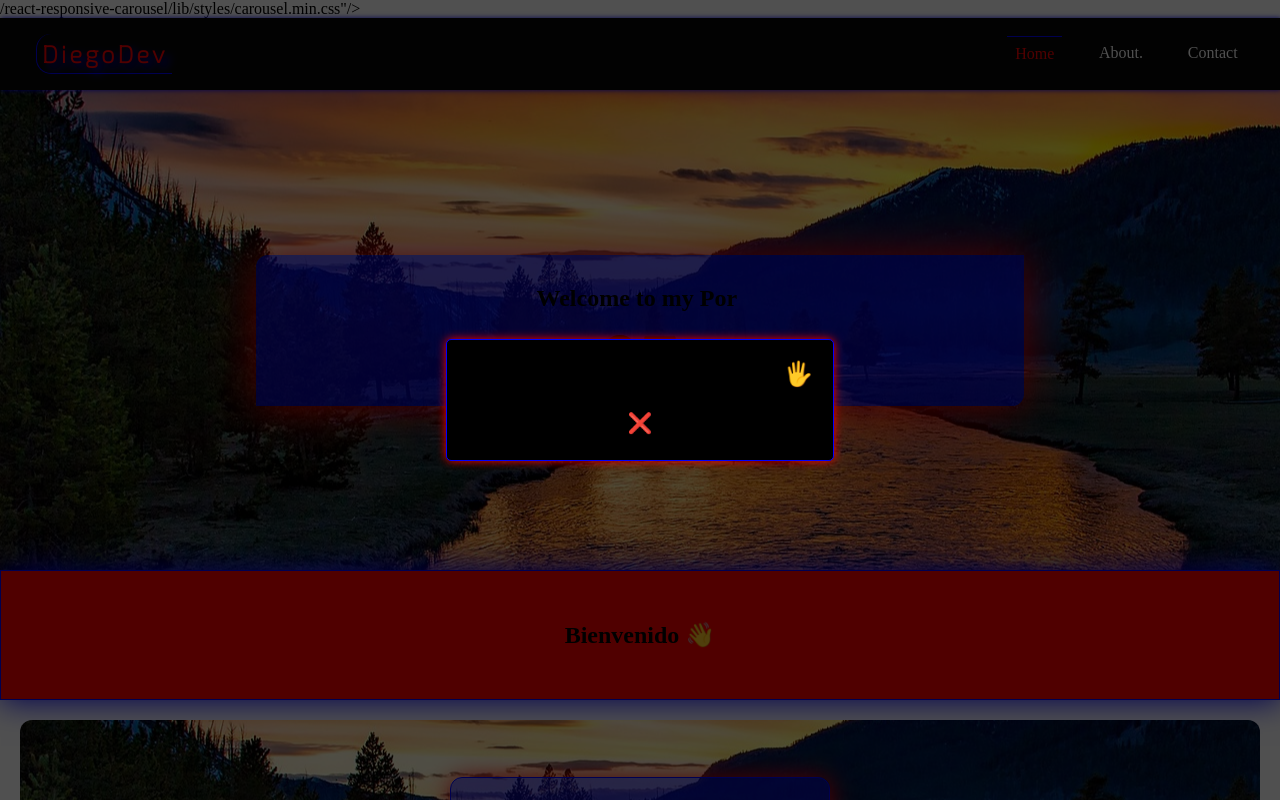
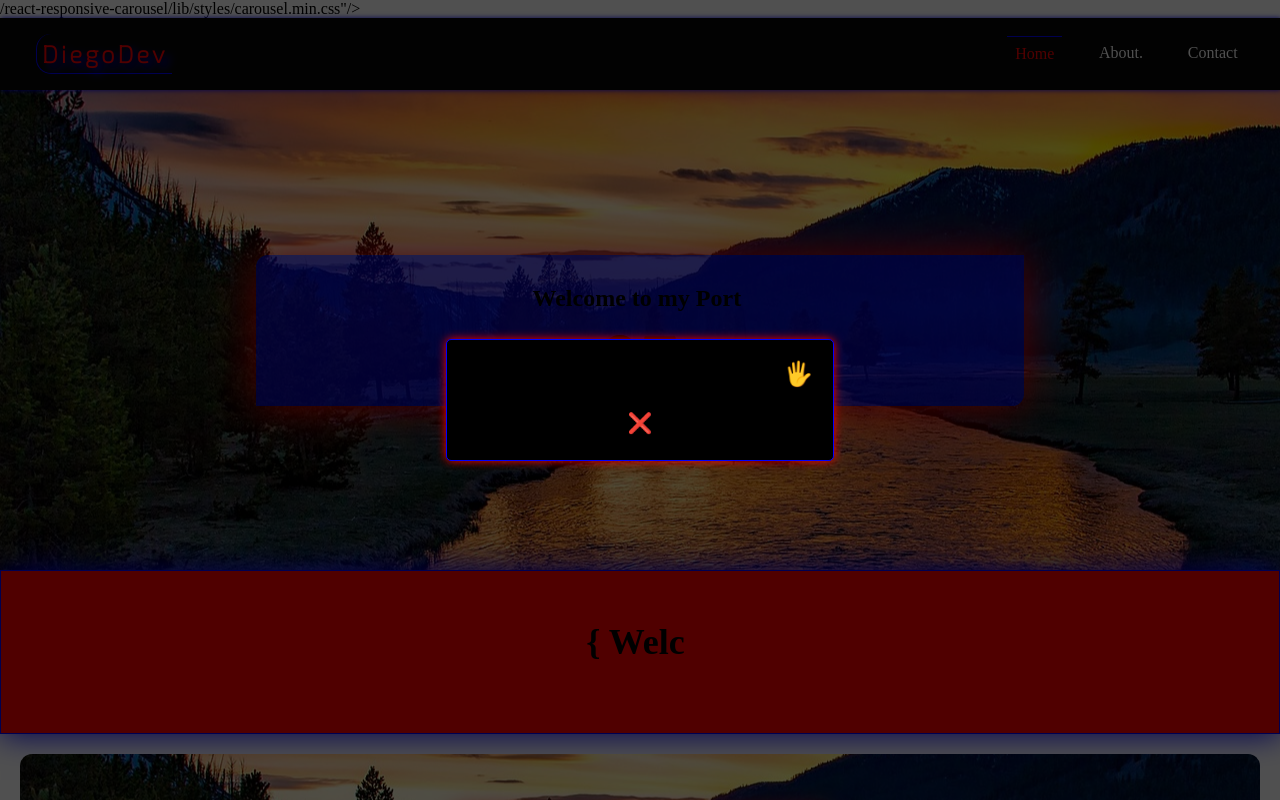
Before and after one commit to diego-monfort-landolt/Landoltdiego, a React (Vite) app: page / in a window 1280 px wide. Shown: the top 800 px of the page. Built offline with nearby package versions, Linux system fonts and the light colour scheme.

Commit message:
added typewriter on the second title

```diff
--- a/src/pages/Home.jsx
+++ b/src/pages/Home.jsx
@@ -41,7 +41,13 @@ export const Home = () => {
 
       <main className='main'>
         <div className='main-container'>
-          <h2   className={`end-header appear-animation ${isVisible ? 'visible' : ''}`}>Bienvenido 👋 </h2>
+          <h2   className={`end-header appear-animation ${isVisible ? 'visible' : ''}`}>   <h2 className='under'><Typewriter
+              options={{
+                strings: ['Bienvenido 👋 ', '{ Welcome }', 'Herzlich Wilkommen' ],
+                autoStart: true,
+                loop: true,
+              }}
+            /></h2> </h2>
           <Card />
         </div>
         <div className='text-section'>
```
